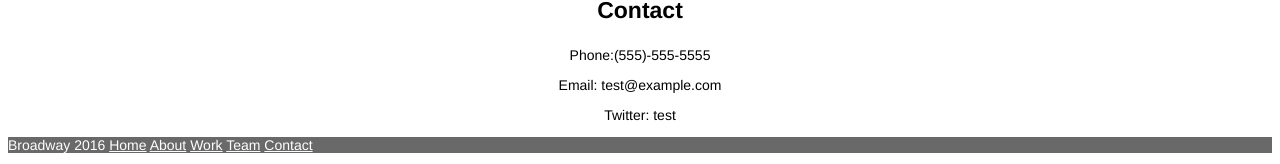
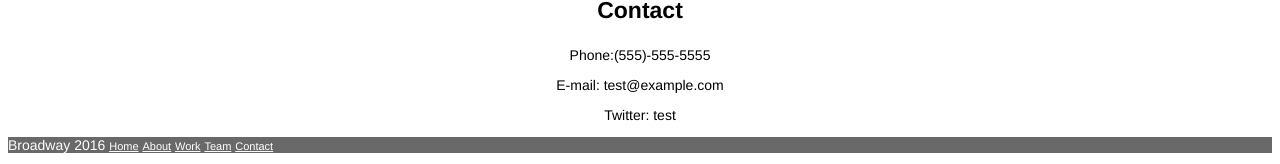
Before and after one commit to mattbaggett/broadway, a plain HTML site: page index.html in a window 1280 px wide. Shown: the part 1139-1303 px from the top of the page. Drawn offline with Linux system fonts and the light colour scheme.

Commit message:
final draft

```diff
--- a/index.html
+++ b/index.html
@@ -39,7 +39,7 @@
         <p>We're Hiring</p>
       <p class="sub">Contact</p>
         <p>Phone:(555)-555-5555</p>
-        <p>Email: test@example.com</p>
+        <p>E-mail: test@example.com</p>
         <p>Twitter: test</p>
     </div>
 
--- a/resources/css/style.css
+++ b/resources/css/style.css
@@ -35,7 +35,7 @@ h2 {
 }
 
 .footer {
-  font-size 11px;
+  font-size: 11px;
   background-color: dimgray;
 }
 .white {
```
